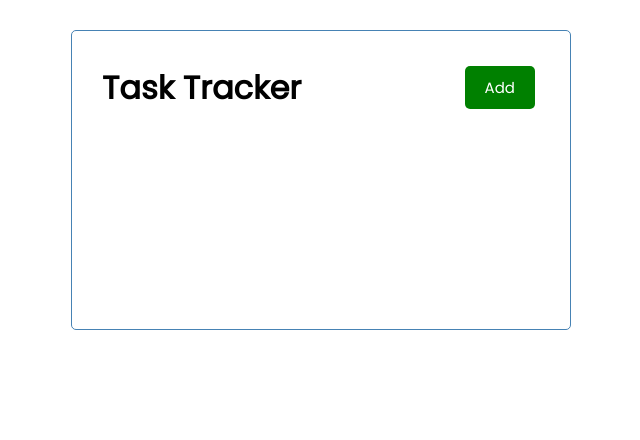
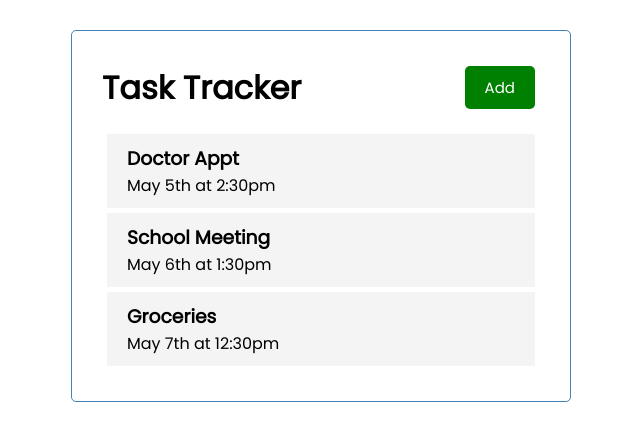
Before and after one commit to ShannonTJ/angular-tasks-app, an Angular app: page / in a window 1280 px wide. Shown: the top 440 px of the page, without its empty margins (319-959 px from the left). Built offline with nearby package versions, Linux system fonts and the light colour scheme.

Commit message:
App task item component

```diff
--- a/src/app/app.component.html
+++ b/src/app/app.component.html
@@ -1,3 +1,4 @@
 <div class="container">
   <app-header></app-header>
+  <app-tasks></app-tasks>
 </div>
--- a/src/app/app.module.ts
+++ b/src/app/app.module.ts
@@ -4,12 +4,16 @@
 import { AppComponent } from './app.component';
 import { HeaderComponent } from './components/header/header.component';
 import { ButtonComponent } from './components/button/button.component';
+import { TasksComponent } from './components/tasks/tasks.component';
+import { TaskItemComponent } from './components/task-item/task-item.component';
 
 @NgModule({
   declarations: [
     AppComponent,
     HeaderComponent,
-    ButtonComponent
+    ButtonComponent,
+    TasksComponent,
+    TaskItemComponent
   ],
   imports: [
     BrowserModule
--- /dev/null
+++ b/src/app/components/task-item/task-item.component.css
@@ -0,0 +1,16 @@
+.task {
+  background: #f4f4f4;
+  margin: 5px;
+  padding: 10px 20px;
+  cursor: pointer;
+}
+
+.task.reminder {
+  border-left: 5px solid green;
+}
+
+.task h3 {
+  display: flex;
+  align-items: center;
+  justify-content: space-between;
+}
--- /dev/null
+++ b/src/app/components/task-item/task-item.component.html
@@ -0,0 +1,6 @@
+<div class="task">
+  <h3>
+    {{ task.text }}
+  </h3>
+  <p>{{ task.day }}</p>
+</div>
--- /dev/null
+++ b/src/app/components/task-item/task-item.component.ts
@@ -0,0 +1,17 @@
+import { Component, OnInit, Input } from '@angular/core';
+import { Task } from '../../Task';
+
+@Component({
+  selector: 'app-task-item',
+  templateUrl: './task-item.component.html',
+  styleUrls: ['./task-item.component.css'],
+})
+export class TaskItemComponent implements OnInit {
+  @Input() task: Task;
+
+  constructor() {
+    this.task = { id: 0, text: '', day: '', reminder: false };
+  }
+
+  ngOnInit(): void {}
+}
--- /dev/null
+++ b/src/app/components/tasks/tasks.component.html
@@ -0,0 +1 @@
+<app-task-item *ngFor="let task of tasks" [task]="task"></app-task-item>
--- /dev/null
+++ b/src/app/components/tasks/tasks.component.ts
@@ -0,0 +1,15 @@
+import { Component, OnInit } from '@angular/core';
+import { Task } from '../../Task';
+import { TASKS } from '../../mock-tasks';
+
+@Component({
+  selector: 'app-tasks',
+  templateUrl: './tasks.component.html',
+  styleUrls: ['./tasks.component.css'],
+})
+export class TasksComponent implements OnInit {
+  tasks: Task[] = TASKS;
+  constructor() {}
+
+  ngOnInit(): void {}
+}
```
Also changed, not shown: src/app/components/tasks/tasks.component.css (added), 2 other files (tests, documents, lock files or other folders).
